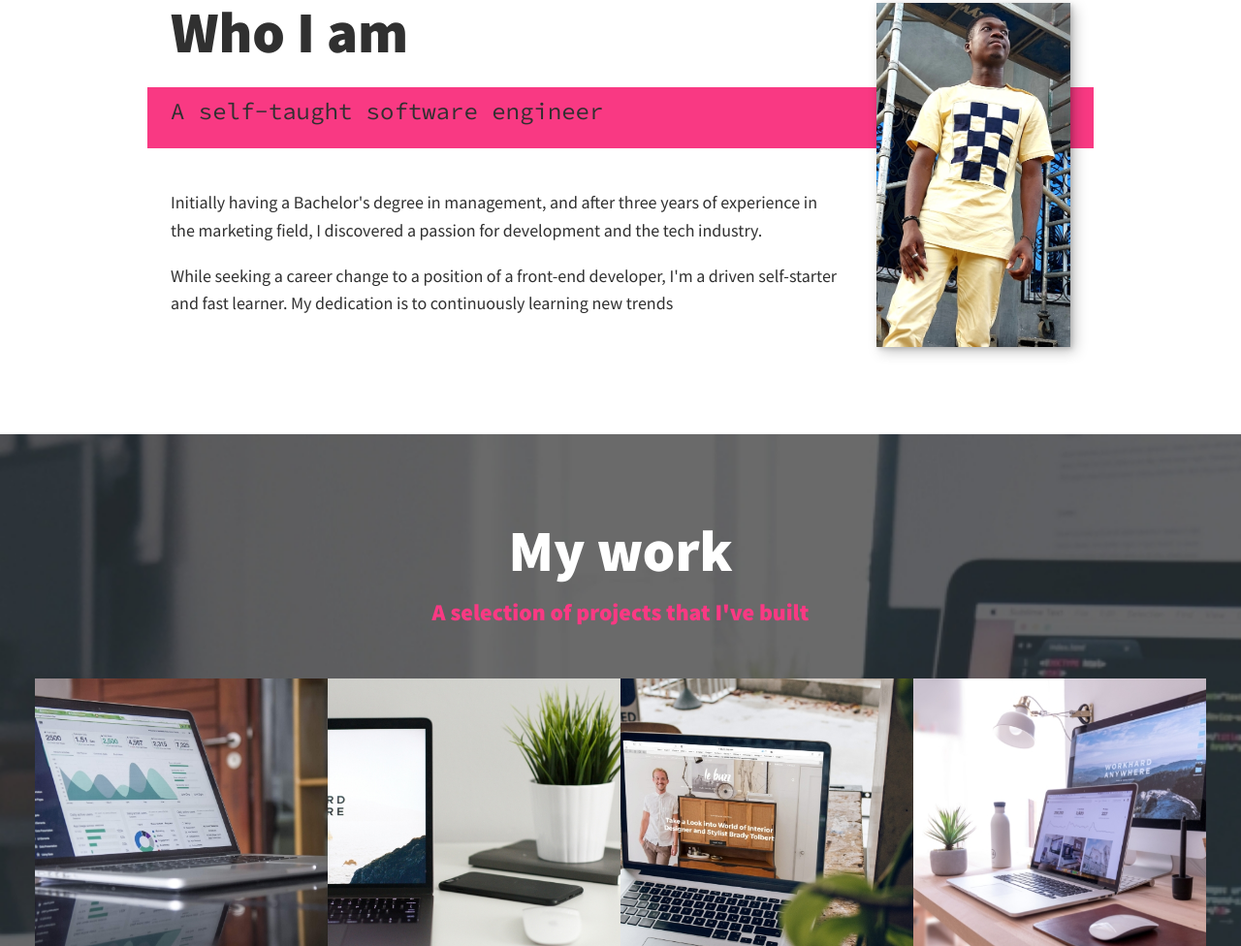
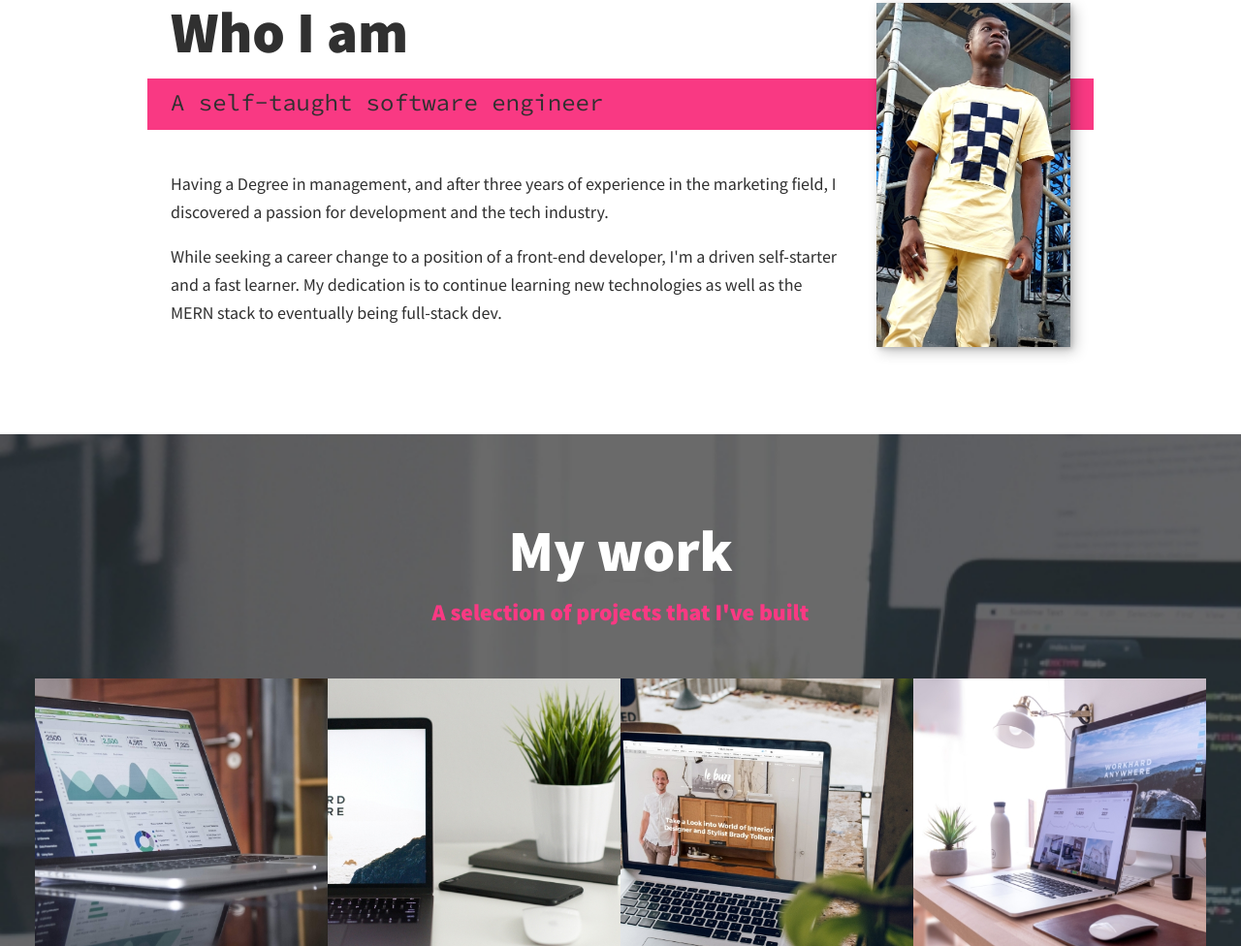
Before and after one commit to RinKhimera/website-2.0, a plain HTML site: page index.html in a window 1280 px wide. Shown: the part 1292-2268 px from the top of the page at 97% size. Drawn offline with nearby package versions, Linux system fonts and the light colour scheme.

Commit message:
Update index.html

```diff
--- a/index.html
+++ b/index.html
@@ -105,14 +105,15 @@
 
       <div class="about-me__body">
         <p>
-          Initially having a Bachelor's degree in management, and after three
-          years of experience in the marketing field, I discovered a passion for
-          development and the tech industry.
+          Having a Degree in management, and after three years of experience in
+          the marketing field, I discovered a passion for development and the
+          tech industry.
         </p>
         <p>
           While seeking a career change to a position of a front-end developer,
-          I'm a driven self-starter and fast learner. My dedication is to
-          continuously learning new trends
+          I'm a driven self-starter and a fast learner. My dedication is to
+          continue learning new technologies as well as the MERN stack to
+          eventually being full-stack dev.
         </p>
       </div>
 
```
